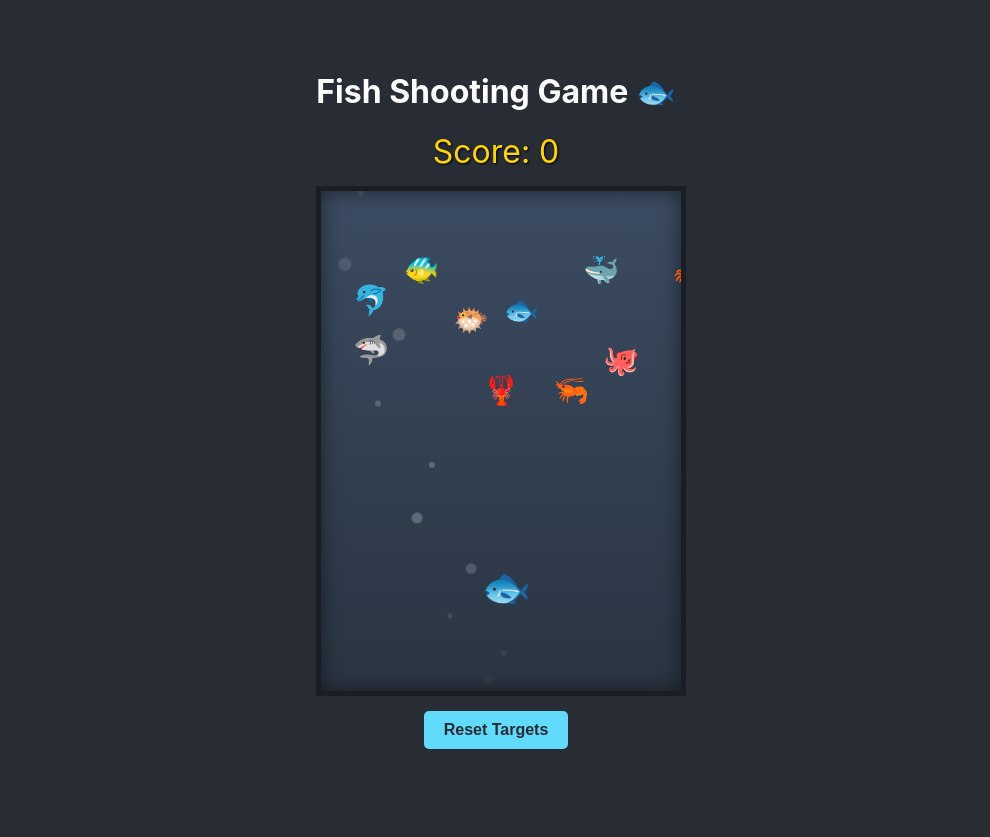
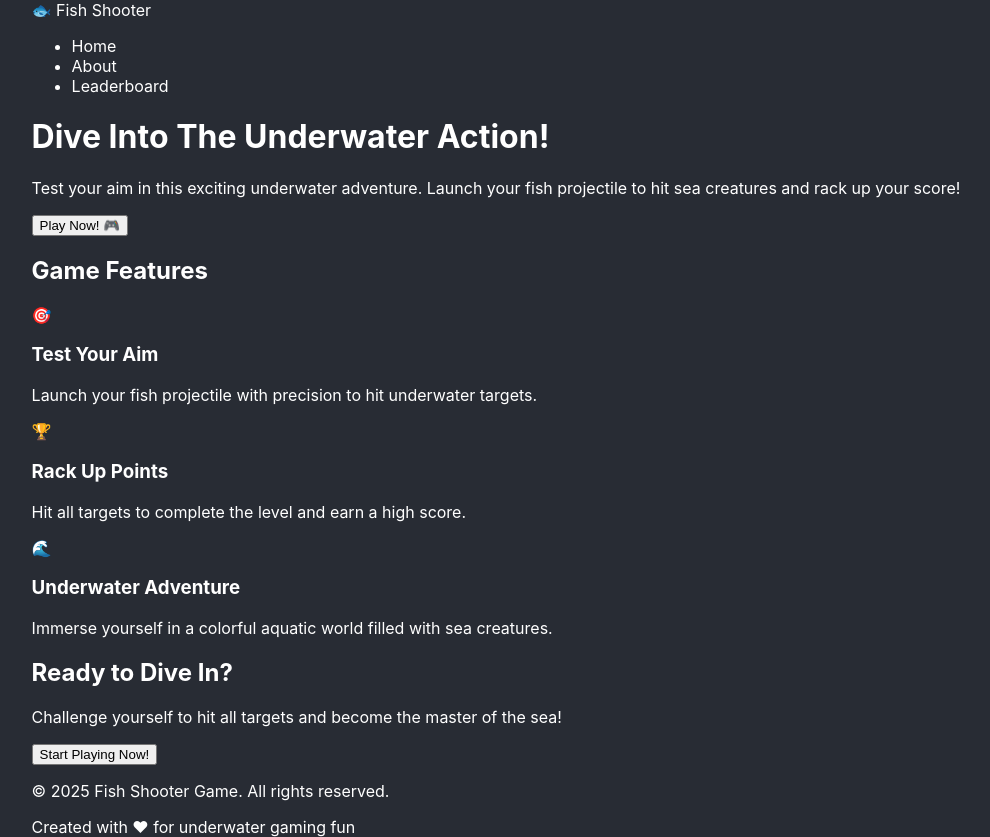
Before and after one commit to TinyLionCoder/fish-shooting-game, a React (Create React App) app: page / in a window 1280 px wide. Shown: the whole page, without its empty margins (144-1134 px from the left). Before the commit the page ends 800 px from the top, so only its background shows below. Built offline with nearby package versions, Linux system fonts and the light colour scheme.

Commit message:
ref: fish and landing page css

```diff
--- a/package.json
+++ b/package.json
@@ -13,6 +13,7 @@
     "@types/react-dom": "^19.1.1",
     "react": "^19.1.0",
     "react-dom": "^19.1.0",
+    "react-router-dom": "^7.4.1",
     "react-scripts": "5.0.1",
     "typescript": "^4.9.5",
     "web-vitals": "^2.1.4"
--- a/src/App.tsx
+++ b/src/App.tsx
@@ -1,11 +1,16 @@
 import React from 'react';
+import { BrowserRouter as Router, Routes, Route } from 'react-router-dom';
+import LandingPage from './LandingPage';
 import FishShootingGame from './FishShootingGame';
 
 const App: React.FC = () => {
   return (
-    <div>
-      <FishShootingGame />
-    </div>
+    <Router>
+      <Routes>
+        <Route path="/" element={<LandingPage />} />
+        <Route path="/game" element={<FishShootingGame />} />
+      </Routes>
+    </Router>
   );
 };
 
--- a/src/FishShootingGame.tsx
+++ b/src/FishShootingGame.tsx
@@ -1,5 +1,5 @@
 import React, { useEffect, useRef, useState, useCallback } from "react";
-import "./App.css";
+import styles from "./FishShootingGameStyles.module.css";
 
 const GAME_WIDTH = 800;
 const GAME_HEIGHT = 500;
@@ -195,12 +195,12 @@ const FishShootingGame: React.FC = () => {
   const allTargetsHit = targets.every((t) => t.hit);
 
   return (
-    <div className="App">
+    <div className={styles.App}>
       <h1>Fish Shooting Game 🐟</h1>
-      <div className="ScoreDisplay">Score: {score}</div>
+      <div className={styles.ScoreDisplay}>Score: {score}</div>
       <div
         ref={gameAreaRef}
-        className="GameArea"
+        className={styles.GameArea}
         onMouseDown={handleMouseDown}
         onMouseMove={handleMouseMove}
         onMouseUp={handleMouseUp}
@@ -208,12 +208,12 @@ const FishShootingGame: React.FC = () => {
         onTouchMove={handleMouseMove}
         onTouchEnd={handleMouseUp}
       >
-        <div className="Launcher">
-          {!projectile.active && <span className="Launcher-Indicator">🐟</span>}
+        <div className={styles.Launcher}>
+          {!projectile.active && <span className={styles.Launcher_Indicator}>🐟</span>}
         </div>
         {aimLine && (
           <div
-            className="AimingLine"
+            className={styles.AimingLine}
             style={{
               width: `${aimLine.length}px`,
               transform: `translate(${aimLine.x}px, ${aimLine.y}px) rotate(${aimLine.angle}deg)`,
@@ -222,7 +222,7 @@ const FishShootingGame: React.FC = () => {
         )}
         {projectile.active && (
           <div
-            className="Projectile"
+            className={styles.Projectile}
             style={{
               left: `${projectile.x - PROJECTILE_RADIUS}px`,
               top: `${projectile.y - PROJECTILE_RADIUS}px`,
@@ -235,7 +235,7 @@ const FishShootingGame: React.FC = () => {
         {targets.map((target) => (
           <div
             key={target.id}
-            className={`Target ${target.hit ? "hit" : ""}`}
+            className={`${styles.Target} ${target.hit ? styles.hit : ""}`}
             style={{
               left: `${target.x - TARGET_RADIUS}px`,
               top: `${target.y - TARGET_RADIUS}px`,
@@ -246,18 +246,18 @@ const FishShootingGame: React.FC = () => {
             {!target.hit && target.emoji}
           </div>
         ))}
-        <div className="Bubbles">
+        <div className={styles.Bubbles}>
           {[...Array(20)].map((_, i) => (
             <div
               key={i}
-              className="bubble"
+              className={styles.bubble}
               style={{ "--i": i } as React.CSSProperties}
             />
           ))}
         </div>
       </div>
       <button
-        className="ResetButton"
+        className={styles.ResetButton}
         onClick={handleReset}
         disabled={projectile.active && !allTargetsHit}
       >
--- a/src/App.css
+++ b/src/FishShootingGameStyles.module.css
@@ -1,9 +1,8 @@
-/* src/App.css */
+/* FishShootingGameStyles.module.css */
 .App {
   text-align: center;
   width: 100%;
   max-width: 800px;
-  /* Max game width */
   margin: auto;
 }
 
@@ -11,27 +10,19 @@
   font-size: 2em;
   margin-bottom: 15px;
   color: #ffd700;
-  /* Gold color */
   text-shadow: 1px 1px 2px black;
 }
 
 .GameArea {
   width: 100%;
   height: 500px;
-  /* Fixed game height */
   background-color: #3b4b61;
-  /* Dark blue-grey water/cave */
   border: 5px solid #1a1d24;
-  /* Darker border */
   position: relative;
-  /* Crucial for positioning elements inside */
   overflow: hidden;
-  /* Hide elements that go outside */
   cursor: crosshair;
   background-image: linear-gradient(to bottom, #3b4b61, #2a3542);
-  /* Simple gradient */
   box-shadow: inset 0 0 20px rgba(0, 0, 0, 0.5);
-  /* Inner shadow for depth */
 }
 
 .Launcher {
@@ -44,46 +35,37 @@
   justify-content: center;
   align-items: flex-end;
   z-index: 10;
-  /* Ensure it's above other elements if needed */
 }
 
-.Launcher-Indicator {
+.Launcher_Indicator {
   font-size: 2.5em;
-  /* Fish Emoji size */
 }
 
 .Projectile {
   position: absolute;
   font-size: 2em;
-  /* Fish Emoji size */
-  /* Adjust transform-origin if needed for rotation */
   transform-origin: center center;
   transition: transform 0.016s linear;
-  /* Basic smoothing - physics loop handles position */
   z-index: 5;
-  /* Add a slight shadow */
   text-shadow: 1px 1px 3px rgba(0, 0, 0, 0.5);
 }
 
 .Target {
   position: absolute;
   font-size: 1.8em;
-  /* Target Fish Emoji size */
-  /*background-color: rgba(255, 0, 0, 0.3);  Optional: faint background for hitbox vis */
   border-radius: 50%;
   display: flex;
   justify-content: center;
   align-items: center;
   z-index: 1;
   transition: opacity 0.3s ease-out, transform 0.3s ease-out;
-  /* Fade out effect */
   animation: swim 3s ease-in-out infinite;
 }
 
 .Target.hit {
-  opacity: 0;
+  opacity: 0.3;
   transform: scale(1.5);
-  /* Grow slightly when hit */
+  animation: none;
 }
 
 .AimingLine {
@@ -92,7 +74,6 @@
   transform-origin: 0 0;
   z-index: 9;
   pointer-events: none;
-  /* Prevent line from interfering with mouse events */
 }
 
 .ResetButton {
@@ -137,7 +118,6 @@
   width: 100%;
   height: 100%;
   pointer-events: none;
-  /* allows clicks to pass through */
   overflow: hidden;
   z-index: 1;
 }
@@ -284,9 +264,3 @@
   width: 12px;
   height: 12px;
 }
-
-
-.Target.hit {
-  opacity: 0.3;
-  animation: none;
-}
--- /dev/null
+++ b/src/LandingPage.tsx
@@ -0,0 +1,85 @@
+import React from 'react';
+import { useNavigate } from 'react-router-dom';
+import './LandingPageStyles.module.css'; // We'll create this CSS file next
+
+const LandingPage: React.FC = () => {
+  const navigate = useNavigate();
+
+  const startGame = () => {
+    navigate('/game');
+  };
+
+  return (
+    <div className="landing-page">
+      {/* Hero Section */}
+      <header className="header">
+        <div className="logo">🐟 Fish Shooter</div>
+        <nav>
+          <ul className="nav-links">
+            <li>Home</li>
+            <li>About</li>
+            <li>Leaderboard</li>
+          </ul>
+        </nav>
+      </header>
+
+      <main className="hero">
+        <div className="hero-content">
+          <h1>Dive Into The <span className="highlight">Underwater</span> Action!</h1>
+          <p className="hero-description">
+            Test your aim in this exciting underwater adventure. Launch your fish
+            projectile to hit sea creatures and rack up your score!
+          </p>
+          <button
+            onClick={startGame}
+            className="play-button"
+          >
+            Play Now! 🎮
+          </button>
+        </div>
+      </main>
+
+      {/* Features section */}
+      <section className="features">
+        <h2>Game Features</h2>
+
+        <div className="feature-cards">
+          <div className="feature-card">
+            <div className="feature-icon">🎯</div>
+            <h3>Test Your Aim</h3>
+            <p>Launch your fish projectile with precision to hit underwater targets.</p>
+          </div>
+
+          <div className="feature-card">
+            <div className="feature-icon">🏆</div>
+            <h3>Rack Up Points</h3>
+            <p>Hit all targets to complete the level and earn a high score.</p>
+          </div>
+
+          <div className="feature-card">
+            <div className="feature-icon">🌊</div>
+            <h3>Underwater Adventure</h3>
+            <p>Immerse yourself in a colorful aquatic world filled with sea creatures.</p>
+          </div>
+        </div>
+      </section>
+
+      {/* Call to action */}
+      <section className="cta">
+        <h2>Ready to Dive In?</h2>
+        <p>Challenge yourself to hit all targets and become the master of the sea!</p>
+        <button onClick={startGame} className="play-button">
+          Start Playing Now!
+        </button>
+      </section>
+
+      {/* Footer */}
+      <footer className="footer">
+        <p>© 2025 Fish Shooter Game. All rights reserved.</p>
+        <div className="footer-tagline">Created with ♥ for underwater gaming fun</div>
+      </footer>
+    </div>
+  );
+};
+
+export default LandingPage;
--- /dev/null
+++ b/src/LandingPageStyles.module.css
@@ -0,0 +1,256 @@
+/* LandingPageStyles.module.css */
+:root {
+    --primary-color: #1e3a8a; /* deep blue */
+    --secondary-color: #1d4ed8; /* medium blue */
+    --accent-color: #60a5fa; /* light blue */
+    --text-color: #ffffff;
+    --dark-accent: #0f172a; /* darker blue for footer */
+  }
+
+  .landing-page {
+    background-color: var(--primary-color);
+    color: var(--text-color);
+    min-height: 100vh;
+    display: flex;
+    flex-direction: column;
+    font-family: 'Arial', sans-serif;
+    overflow-y: scroll;
+  }
+
+  /* Header */
+  .header {
+    display: flex;
+    justify-content: space-between;
+    align-items: center;
+    padding: 1.5rem 2rem;
+    width: 100%;
+    box-sizing: border-box;
+  }
+
+  .logo {
+    font-size: 1.5rem;
+    font-weight: bold;
+    color: var(--accent-color);
+  }
+
+  .nav-links {
+    display: flex;
+    list-style: none;
+    gap: 1.5rem;
+    margin: 0;
+    padding: 0;
+  }
+
+  .nav-links li {
+    cursor: pointer;
+    transition: color 0.3s;
+  }
+
+  .nav-links li:hover {
+    color: var(--accent-color);
+  }
+
+  /* Hero Section */
+  .hero {
+    display: flex;
+    flex-direction: column;
+    align-items: center;
+    justify-content: center;
+    padding: 2rem;
+    flex-grow: 1;
+  }
+
+  .hero-content {
+    text-align: center;
+    max-width: 600px;
+    margin-bottom: 2rem;
+  }
+
+  .hero h1 {
+    font-size: 2.5rem;
+    margin-bottom: 1rem;
+  }
+
+  .highlight {
+    color: var(--accent-color);
+  }
+
+  .hero-description {
+    font-size: 1.2rem;
+    margin-bottom: 2rem;
+    line-height: 1.6;
+  }
+
+  .play-button {
+    background-color: var(--secondary-color);
+    color: white;
+    border: none;
+    padding: 0.8rem 2rem;
+    font-size: 1.1rem;
+    font-weight: bold;
+    border-radius: 2rem;
+    cursor: pointer;
+    transition: all 0.3s ease;
+  }
+
+  .play-button:hover {
+    background-color: var(--accent-color);
+    transform: scale(1.05);
+  }
+
+  /* Hero Image */
+  .hero-image {
+    position: relative;
+    width: 100%;
+    max-width: 500px;
+  }
+
+  .game-preview {
+    background-color: #2563eb;
+    padding: 1rem;
+    border-radius: 0.5rem;
+    box-shadow: 0 4px 15px rgba(0, 0, 0, 0.3);
+    border: 4px solid #1e40af;
+  }
+
+  .preview-content {
+    background-color: #1e40af;
+    border-radius: 0.25rem;
+    height: 250px;
+    position: relative;
+    display: flex;
+    align-items: center;
+    justify-content: center;
+    overflow: hidden;
+  }
+
+  .emojis {
+    font-size: 3rem;
+  }
+
+  .target {
+    position: absolute;
+    bottom: 1rem;
+    right: 1rem;
+    font-size: 2rem;
+    animation: bounce 2s infinite;
+  }
+
+  .bubble {
+    position: absolute;
+    border-radius: 50%;
+    background-color: rgba(96, 165, 250, 0.6);
+    animation: float infinite ease-in-out;
+  }
+
+  /* Features Section */
+  .features {
+    background-color: #2563eb;
+    padding: 4rem 2rem;
+    text-align: center;
+  }
+
+  .features h2 {
+    font-size: 2rem;
+    margin-bottom: 3rem;
+  }
+
+  .feature-cards {
+    display: grid;
+    grid-template-columns: repeat(auto-fit, minmax(250px, 1fr));
+    gap: 2rem;
+    max-width: 1200px;
+    margin: 0 auto;
+  }
+
+  .feature-card {
+    background-color: #1e40af;
+    padding: 1.5rem;
+    border-radius: 0.5rem;
+    text-align: center;
+    transition: transform 0.3s ease;
+  }
+
+  .feature-card:hover {
+    transform: translateY(-5px);
+  }
+
+  .feature-icon {
+    font-size: 2.5rem;
+    margin-bottom: 1rem;
+  }
+
+  .feature-card h3 {
+    font-size: 1.2rem;
+    margin-bottom: 0.5rem;
+  }
+
+  /* Call to Action */
+  .cta {
+    padding: 4rem 2rem;
+    text-align: center;
+  }
+
+  .cta h2 {
+    font-size: 2rem;
+    margin-bottom: 1rem;
+  }
+
+  .cta p {
+    font-size: 1.2rem;
+    max-width: 600px;
+    margin: 0 auto 2rem;
+  }
+
+  /* Footer */
+  .footer {
+    background-color: var(--dark-accent);
+    padding: 1.5rem;
+    text-align: center;
+    margin-top: auto;
+  }
+
+  .footer-tagline {
+    margin-top: 0.5rem;
+    color: var(--accent-color);
+    font-size: 0.9rem;
+  }
+
+  /* Animations */
+  @keyframes bounce {
+    0%, 100% {
+      transform: translateY(0);
+    }
+    50% {
+      transform: translateY(-15px);
+    }
+  }
+
+  @keyframes float {
+    0%, 100% {
+      transform: translateY(0);
+    }
+    50% {
+      transform: translateY(-20px);
+    }
+  }
+
+  /* Responsive Design */
+  @media (min-width: 768px) {
+    .hero {
+      flex-direction: row;
+      justify-content: space-between;
+      max-width: 1200px;
+      margin: 0 auto;
+      gap: 2rem;
+    }
+
+    .hero-content {
+      text-align: left;
+      margin-bottom: 0;
+    }
+
+    .hero h1 {
+      font-size: 3rem;
+    }
+  }
--- a/src/index.css
+++ b/src/index.css
@@ -8,9 +8,9 @@ body {
   -moz-osx-font-smoothing: grayscale;
   background-color: #282c34; /* Dark background for the page */
   color: white;
-  overflow: hidden; /* Prevent scrolling */
   display: flex;
   justify-content: center;
   align-items: center;
   min-height: 100vh;
+  overflow: auto;
 }
```
Also changed, not shown: 1 other file (tests, documents, lock files or other folders).
